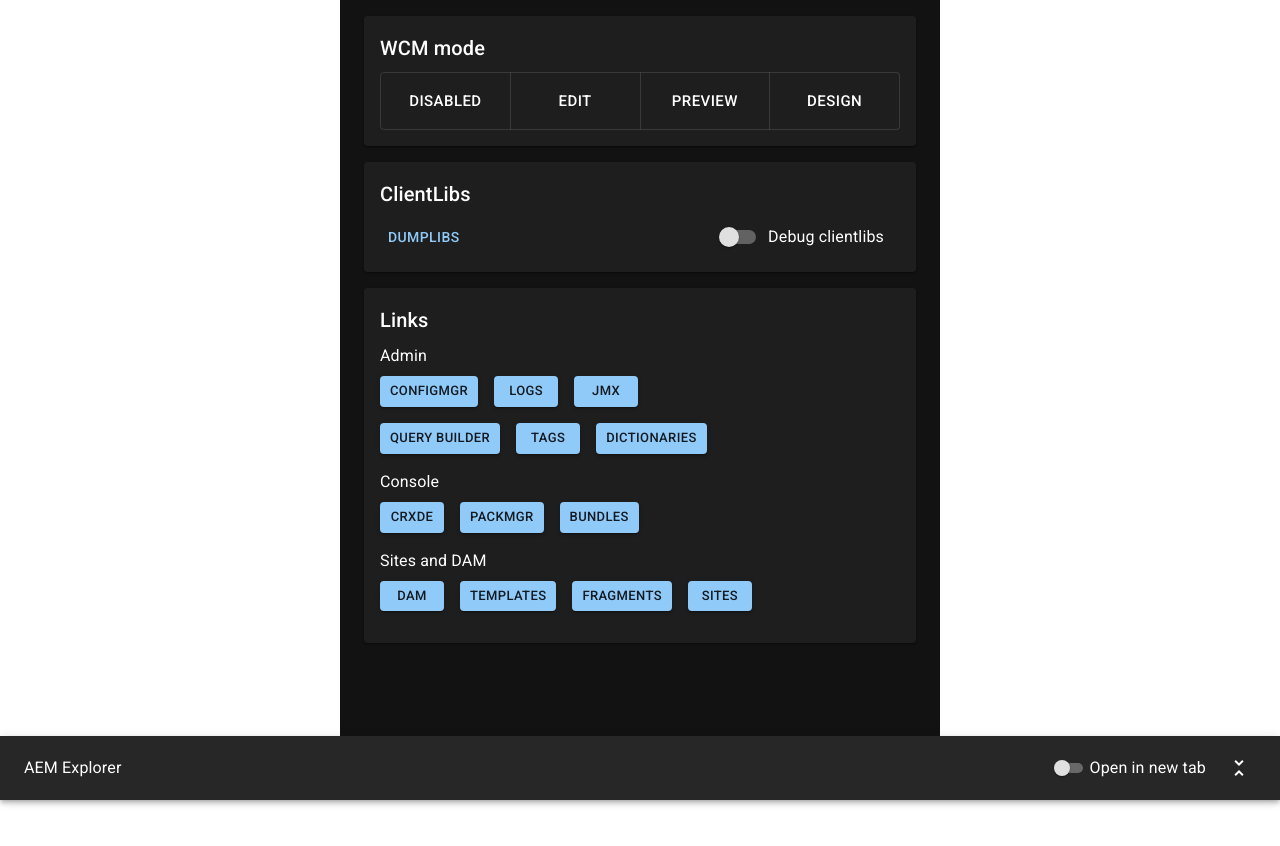
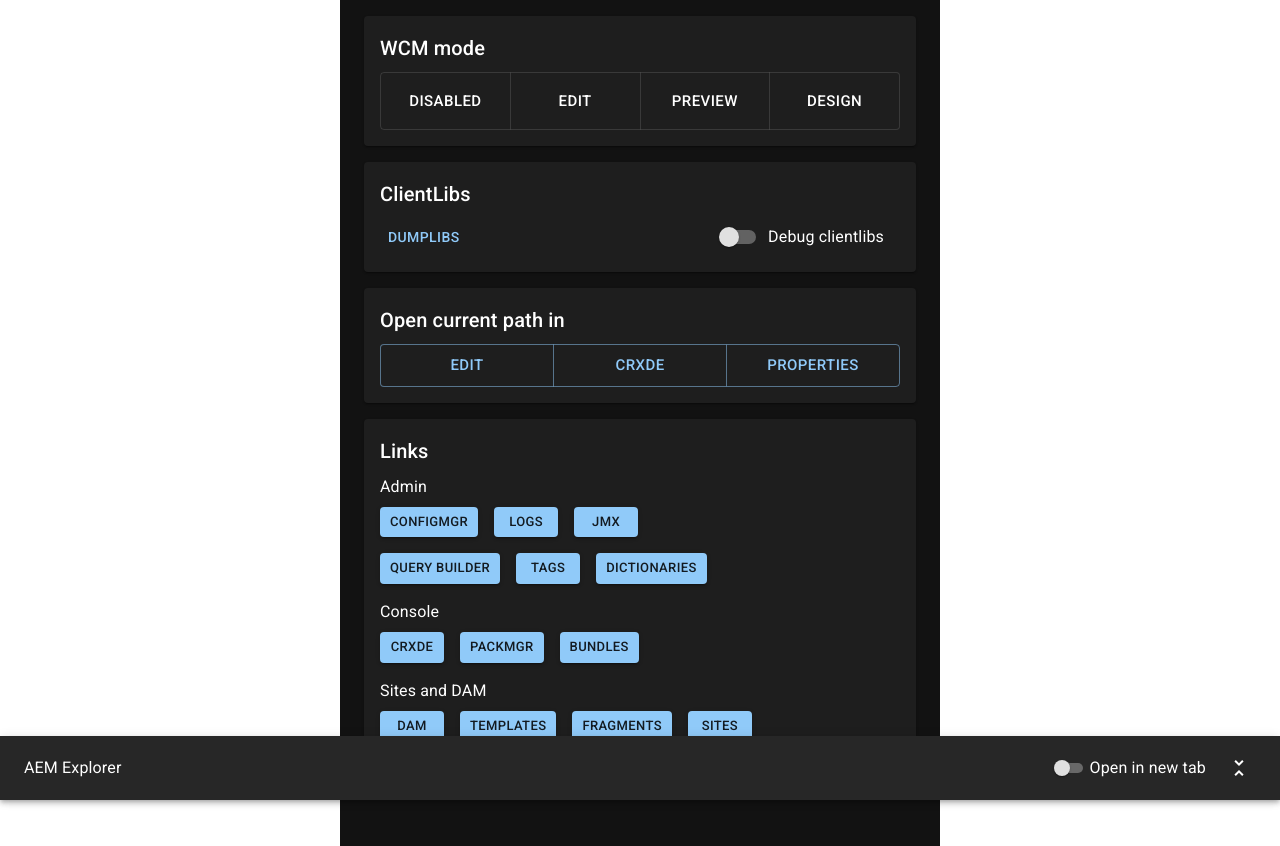
Before and after one commit to zamozniewicz/aem-explorer, a React (Create React App) app: page / in a window 1280 px wide. Before the commit the page ends 800 px from the top, so only its background shows below. Built offline with nearby package versions, Linux system fonts and the light colour scheme; no server answers.

Commit message:
Implement switching current page mode

```diff
--- a/src/components/app/app.tsx
+++ b/src/components/app/app.tsx
@@ -5,14 +5,12 @@
   ThemeContextProvider,
   useThemeContext,
 } from "../../contexts/theme-context";
-import {
-  OpenInNewTabContextProvider,
-  useOpenInNewTabContext,
-} from "../../contexts/open-in-new-tab-context";
+import { OpenInNewTabContextProvider } from "../../contexts/open-in-new-tab-context";
 import { Footer } from "../footer/footer";
 import { Mode } from "../mode/mode";
 import { ClientLibs } from "../client-libs/client-libs";
 import { Links } from "../links/links";
+import { CurrentPageMode } from "../current-page-mode/current-page-mode";
 
 const muiTheme: Theme = createTheme({
   palette: {
@@ -48,6 +46,7 @@
             >
               <Mode />
               <ClientLibs />
+              <CurrentPageMode />
               <Links />
               <Footer />
             </Container>
--- /dev/null
+++ b/src/components/current-page-mode/current-page-mode.tsx
@@ -0,0 +1,92 @@
+import { Button, ButtonGroup, Tooltip } from "@mui/material";
+import { FC } from "react";
+import { useOpenInNewTabContext } from "../../contexts/open-in-new-tab-context";
+import { useThemeContext } from "../../contexts/theme-context";
+import { getCurrentTab } from "../../utils/get-current-tab";
+import { isTab } from "../../utils/is-tab";
+import { openAemPage } from "../../utils/open-aem-page";
+import { Section } from "../section/section";
+
+type PageMode = "edit" | "crxde" | "properties";
+
+const pagePropertiesPathname =
+  "/mnt/overlay/wcm/core/content/sites/properties.html";
+const pagePropertiesPrefix = `${pagePropertiesPathname}?item=`;
+const crxDePrefix = "/crx/de/index.jsp";
+const editPrefix = "/editor.html";
+
+const getPath = async (): Promise<string | null> => {
+  const tab = await getCurrentTab();
+
+  if (!isTab(tab)) {
+    return Promise.resolve(null);
+  }
+
+  const url = new URL(tab.url);
+
+  if (url.pathname.startsWith(pagePropertiesPathname)) {
+    const path = `${url.pathname}${url.search}`.replace(
+      pagePropertiesPrefix,
+      ""
+    );
+    return Promise.resolve(path);
+  }
+
+  if (url.pathname.startsWith(crxDePrefix)) {
+    const path = url.hash.substring(1);
+    return Promise.resolve(path);
+  }
+
+  const path = url.pathname.replace(editPrefix, "").replace(".html", "");
+  return Promise.resolve(path);
+};
+
+const getPathname = (pageMode: PageMode, path: string): string => {
+  if (pageMode === "crxde") {
+    return `${crxDePrefix}#${path}`;
+  }
+
+  if (pageMode === "properties") {
+    return `${pagePropertiesPrefix}${path}`;
+  }
+
+  return `${editPrefix}${path}.html`;
+};
+
+const openInPageMode = async (pageMode: PageMode, openInNewTab: boolean) => {
+  const path = await getPath();
+  if (path === null) {
+    return;
+  }
+
+  const pathname = getPathname(pageMode, path);
+  openAemPage(pathname, openInNewTab);
+};
+
+export const CurrentPageMode: FC = () => {
+  const { theme } = useThemeContext();
+  const { openInNewTab } = useOpenInNewTabContext();
+
+  return (
+    <Section>
+      <Section.Title>Open current path in</Section.Title>
+      <ButtonGroup fullWidth size={theme === "compact" ? "small" : "large"}>
+        <Tooltip title="Open current page in Edit mode">
+          <Button onClick={() => openInPageMode("edit", openInNewTab)}>
+            Edit
+          </Button>
+        </Tooltip>
+        <Tooltip title="Open current page in CRXDE">
+          <Button onClick={() => openInPageMode("crxde", openInNewTab)}>
+            CRXDE
+          </Button>
+        </Tooltip>
+        <Tooltip title="Open page properties for the current page">
+          <Button onClick={() => openInPageMode("properties", openInNewTab)}>
+            Properties
+          </Button>
+        </Tooltip>
+      </ButtonGroup>
+    </Section>
+  );
+};
```
